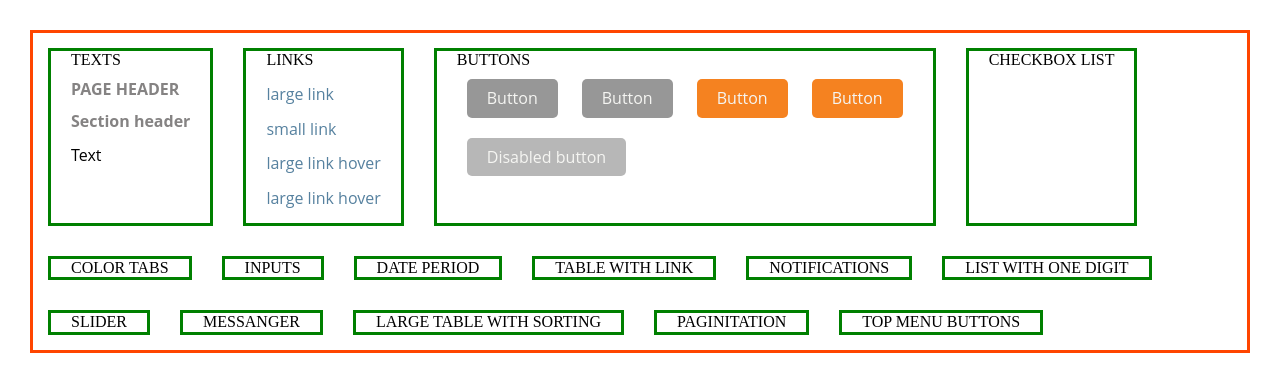
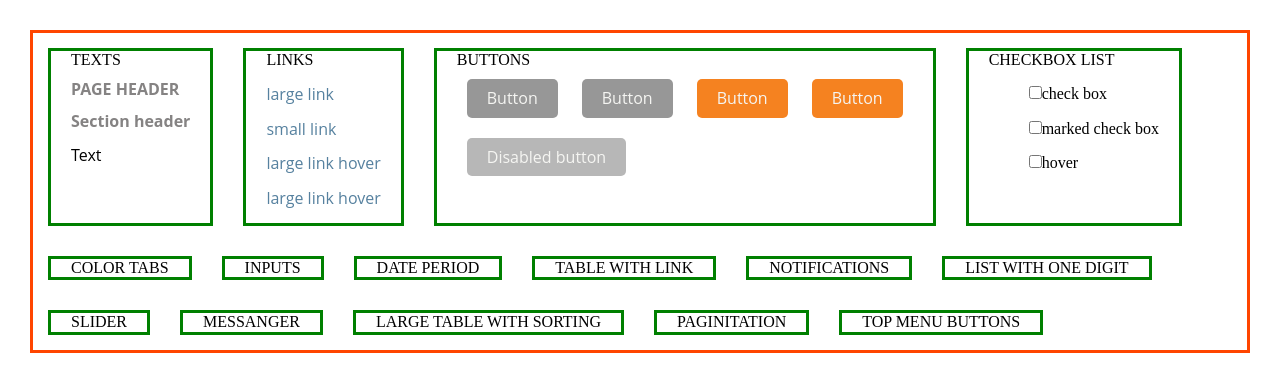
Before and after one commit to JarekGramacki/solo-project-1, a website: page src/index.html in a window 1280 px wide. Drawn offline with nearby package versions, Linux system fonts and the light colour scheme; files that its build step writes are made by us from their sources.

Commit message:
Add checkbox list

```diff
--- a/src/index.html
+++ b/src/index.html
@@ -42,7 +42,15 @@
                 <button class="btn btn-disabled">Disabled button</button>
             </div>
         </div>
-        <div class="list-of-contents checkbox-list">CHECKBOX LIST</div>
+
+        <div class="list-of-contents ">CHECKBOX LIST
+            <div class="checkbox-list">
+                <ul><label><input type="checkbox">check box</label></ul>
+                <ul><label><input type="checkbox">marked check box</label></ul>
+                <ul><label><input type="checkbox">hover</label></ul>
+            </div>
+        </div>
+
         <div class="list-of-contents color-tabs">COLOR TABS</div>
         <div class="list-of-contents inputs">INPUTS</div>
         <div class="list-of-contents date-period">DATE PERIOD</div>
--- a/src/sass/_layout.scss
+++ b/src/sass/_layout.scss
@@ -77,3 +77,5 @@ a {
 .btn-disabled{
   background-color:$low-grey ;
 }
+
+/* CHECKBOX LIST */
```
